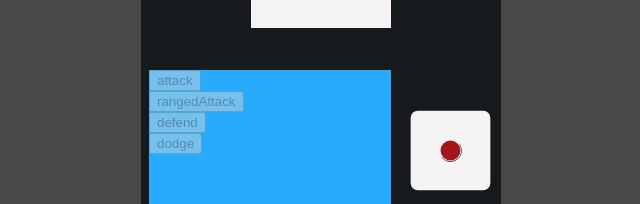
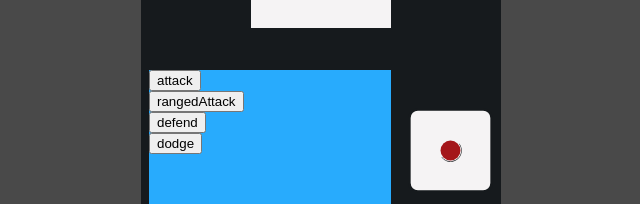
Before and after one commit to ivini95/poke3DET, a React (Vite) app: page /battle in a window 1280 px wide. Shown: the part 481-685 px from the top of the page, without its empty margins (319-959 px from the left). Built offline with nearby package versions, Linux system fonts and the light colour scheme; no server answers; the database is empty; sample sign-in values are in the browser's storage; a web font is replaced by a local one.

Commit message:
create logic button desable battle

```diff
--- a/src/components/PokeBattlePage/DiceBattle/index.jsx
+++ b/src/components/PokeBattlePage/DiceBattle/index.jsx
@@ -4,7 +4,7 @@ import './style.css';
 
 function DiceBattle(){
 
-  const [diceValue , setDiceValue, historicTemp, setHistoricTemp, currentLife, setCurrentLife, currentMana, setCurrentMana, currentName, setCurrentName, currentImg, setCurrentImg,currentAtributes, setCurrentAtribute, attack, rangedAttack, defend, dodge, botCurrent, action,currentAction, setCurrentAction] = useContext(ApiContextBattle)
+  const [diceValue , setDiceValue, historicTemp, setHistoricTemp, currentLife, setCurrentLife, currentMana, setCurrentMana, currentName, setCurrentName, currentImg, setCurrentImg,currentAtributes, setCurrentAtribute, attack, rangedAttack, defend, dodge, botCurrent, action,currentAction, setCurrentAction,charTurn] = useContext(ApiContextBattle)
 
   let historicTempCopy = {...historicTemp};
 
--- a/src/components/PokeBattlePage/SkillsContainer/index.jsx
+++ b/src/components/PokeBattlePage/SkillsContainer/index.jsx
@@ -1,14 +1,32 @@
+import { useContext, useEffect, useState } from 'react'
+import { ApiContextBattle } from '../../../contexts/ApiContextBattle'
 import Skill from '../skill/Skill'
 import './style.css'
 
 function SkillContainer(){
 
+  const [diceValue , setDiceValue, historicTemp, setHistoricTemp, currentLife, setCurrentLife, currentMana, setCurrentMana, currentName, setCurrentName, currentImg, setCurrentImg,currentAtributes, setCurrentAtribute, attack, rangedAttack, defend, dodge, botCurrent, action,currentAction, setCurrentAction,charTurn] = useContext(ApiContextBattle)
+
+  const [buttonStateAt, setButtonStateAt] = useState(false)
+  const [buttonStateDef, setButtonStateDef] = useState(false)
+
+
+  useEffect(()=>{
+    if (charTurn[0] == "player" && charTurn[1] == "defense") {
+      setButtonStateAt(true)
+      setButtonStateDef(false)
+    }else if (charTurn[0] == "player" && charTurn[1] == "attack"){
+      setButtonStateDef(true)
+      setButtonStateAt(false)
+    }
+  },[charTurn])
+
   return (
     <div className='skillContainer'>
-      <Skill nameAction={"attack"}/>
-      <Skill nameAction={"rangedAttack"}/>
-      <Skill nameAction={"defend"}/>
-      <Skill nameAction={"dodge"}/>
+      <Skill nameAction={"attack"} disabled={buttonStateAt}/>
+      <Skill nameAction={"rangedAttack"} disabled={buttonStateAt}/>
+      <Skill nameAction={"defend"} disabled={buttonStateDef}/>
+      <Skill nameAction={"dodge"} disabled={buttonStateDef}/>
     </div>
   )
 }
--- a/src/components/PokeBattlePage/skill/Skill.jsx
+++ b/src/components/PokeBattlePage/skill/Skill.jsx
@@ -8,12 +8,12 @@ function Skill(props) {
 
   const [buttonState, setButtonState] = useState(true)
 
-
+/*
   useEffect(()=>{
     if (charTurn[0] == "player") {
       setButtonState(false)
     }
-  },[charTurn])
+  },[charTurn]) */
 
   function skillSelected(){
     setCurrentAction(props.nameAction)
@@ -21,7 +21,7 @@ function Skill(props) {
 
   return (
     <div>
-      <button onClick={skillSelected} className='skill' disabled={buttonState}> {props.nameAction}</button>
+      <button onClick={skillSelected} className='skill' disabled={props.disabled}> {props.nameAction}</button>
     </div>
   )
 }
```
